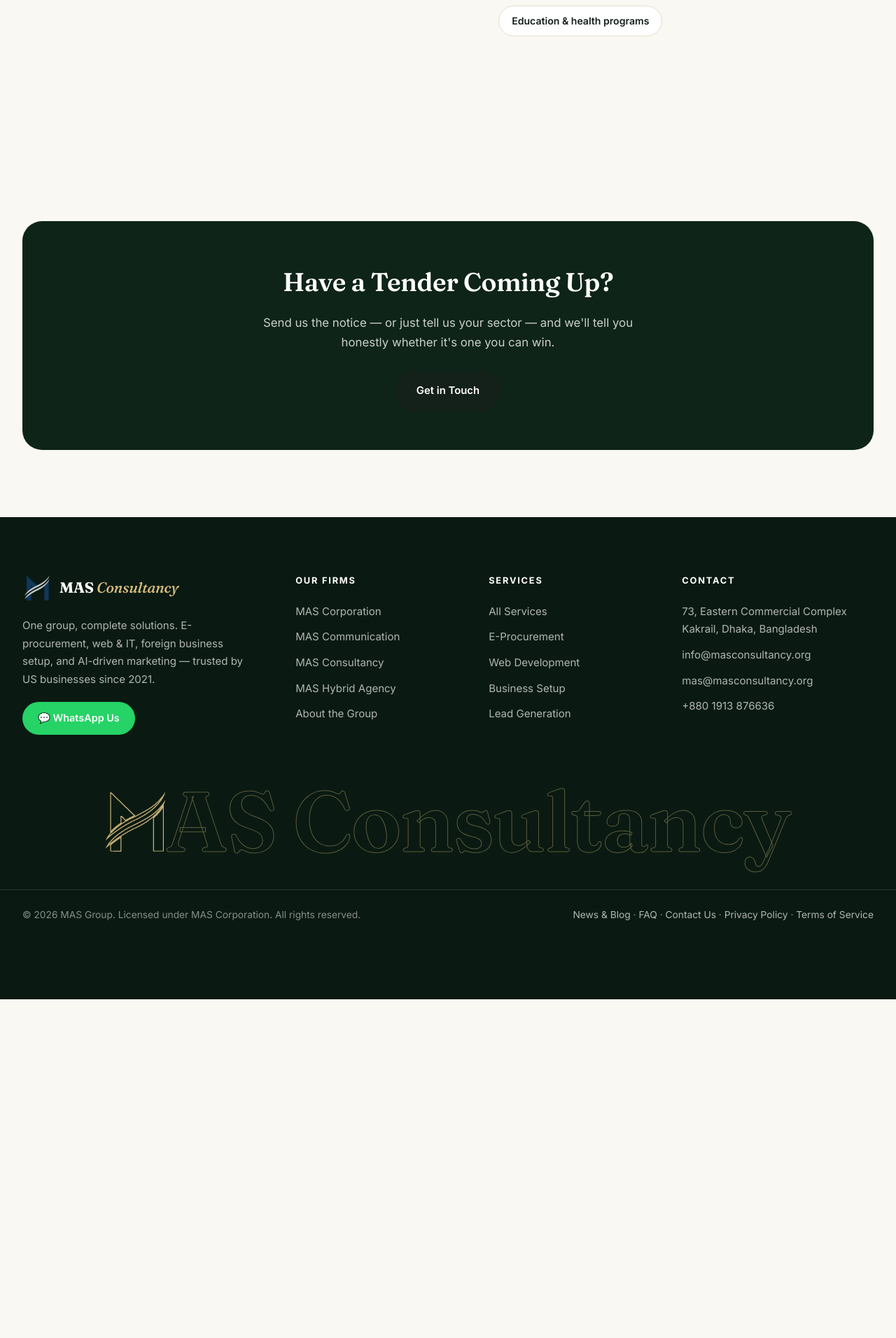
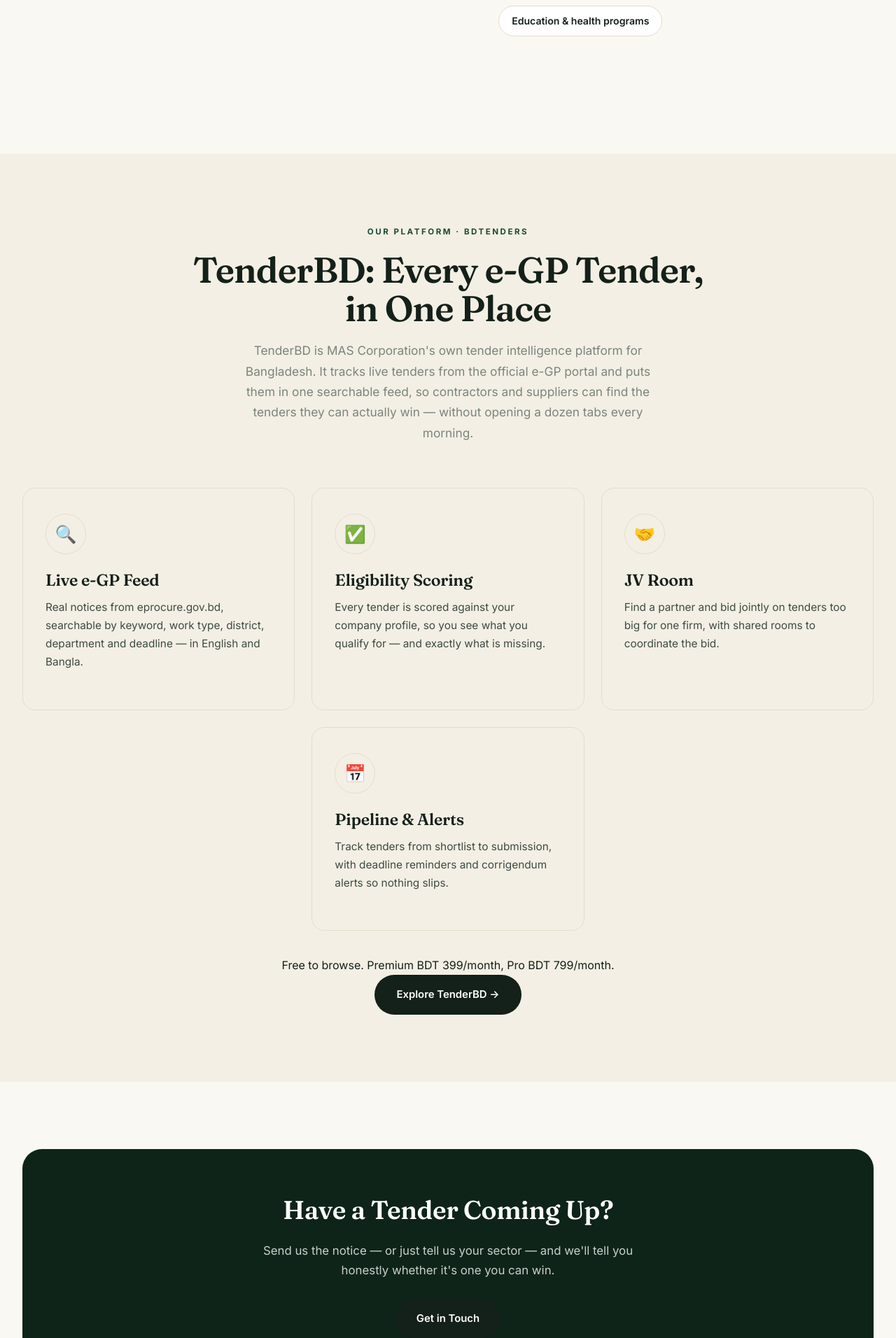
Before and after one commit to mashkursakib/mas-website, a PHP site: page /e-procurement.php in a window 1280 px wide. Shown: the part 2566-4478 px from the top of the page at 70% size. Before the commit the page ends 3994 px from the top, so only its background shows below. Run offline with PHP 8.4, Linux system fonts and the light colour scheme.

Commit message:
Add BDtenders dropdown on E-Procurement tab and TenderBD section

```diff
--- a/e-procurement.php
+++ b/e-procurement.php
@@ -112,6 +112,43 @@ site_header('e-procurement', true);
     </div>
   </section>
 
+  <!-- ============ TENDERBD ============ -->
+  <section class="section section-alt" id="bdtenders">
+    <div class="container">
+      <div class="section-head reveal">
+        <p class="eyebrow">Our Platform &middot; BDtenders</p>
+        <h2 class="section-title">TenderBD: Every e-GP Tender, in One Place</h2>
+        <p class="section-sub">TenderBD is MAS Corporation&apos;s own tender intelligence platform for Bangladesh. It tracks live tenders from the official e-GP portal and puts them in one searchable feed, so contractors and suppliers can find the tenders they can actually win — without opening a dozen tabs every morning.</p>
+      </div>
+      <div class="cards-grid">
+        <article class="card reveal">
+          <div class="card-icon" aria-hidden="true">🔍</div>
+          <h3>Live e-GP Feed</h3>
+          <p>Real notices from eprocure.gov.bd, searchable by keyword, work type, district, department and deadline — in English and Bangla.</p>
+        </article>
+        <article class="card reveal">
+          <div class="card-icon" aria-hidden="true">✅</div>
+          <h3>Eligibility Scoring</h3>
+          <p>Every tender is scored against your company profile, so you see what you qualify for — and exactly what is missing.</p>
+        </article>
+        <article class="card reveal">
+          <div class="card-icon" aria-hidden="true">🤝</div>
+          <h3>JV Room</h3>
+          <p>Find a partner and bid jointly on tenders too big for one firm, with shared rooms to coordinate the bid.</p>
+        </article>
+        <article class="card reveal">
+          <div class="card-icon" aria-hidden="true">📅</div>
+          <h3>Pipeline &amp; Alerts</h3>
+          <p>Track tenders from shortlist to submission, with deadline reminders and corrigendum alerts so nothing slips.</p>
+        </article>
+      </div>
+      <div class="center reveal" style="margin-top: 36px;">
+        <p>Free to browse. Premium BDT 399/month, Pro BDT 799/month.</p>
+        <a href="https://tender.masconsultancy.org/" class="btn btn-primary" target="_blank" rel="noopener">Explore TenderBD &rarr;</a>
+      </div>
+    </div>
+  </section>
+
 <?php
 cta_band(
     'Have a Tender Coming Up?',
--- a/includes/layout.php
+++ b/includes/layout.php
@@ -5,14 +5,18 @@
 
 require_once __DIR__ . '/functions.php';
 
-// Tab-bar navigation: key => [url, label]. Order is the tab order.
+// Tab-bar navigation: key => [url, label, children?]. Order is the tab order.
+// Children are [url, label, external?] and render as a dropdown under the tab.
 function nav_items(): array
 {
     return [
         'home'          => ['index.php', 'Home'],
         'about'         => ['about.php', 'About'],
         'services'      => ['services.php', 'Services'],
-        'e-procurement' => ['e-procurement.php', 'E-Procurement'],
+        'e-procurement' => ['e-procurement.php', 'E-Procurement', [
+            ['e-procurement.php', 'E-Procurement Services', false],
+            ['https://tender.masconsultancy.org/', 'BDtenders', true],
+        ]],
         'web-it'        => ['web-it.php', 'Web & IT'],
         'market-entry'  => ['market-entry.php', 'Market Entry'],
         'agency'        => ['agency.php', 'Agency'],
@@ -84,8 +88,21 @@ function site_header(string $active, bool $solid = false): void
       </a>
       <nav aria-label="Primary">
         <ul class="nav-links" id="navLinks">
-          <?php foreach (nav_items() as $key => [$url, $label]): ?>
+          <?php foreach (nav_items() as $key => $item): ?>
+          <?php [$url, $label] = $item; $children = $item[2] ?? []; ?>
+          <?php if ($children): ?>
+          <li class="has-dropdown">
+            <a href="<?php echo e($url); ?>"<?php echo $key === $active ? ' class="active" aria-current="page"' : ''; ?>><?php echo e($label); ?></a>
+            <button type="button" class="dropdown-toggle" aria-expanded="false" aria-haspopup="true" aria-label="<?php echo e($label); ?> submenu"></button>
+            <ul class="dropdown-menu">
+              <?php foreach ($children as [$curl, $clabel, $cext]): ?>
+              <li><a href="<?php echo e($curl); ?>"<?php echo $cext ? ' target="_blank" rel="noopener"' : ''; ?>><?php echo e($clabel); ?><?php echo $cext ? ' <span aria-hidden="true">&nearr;</span>' : ''; ?></a></li>
+              <?php endforeach; ?>
+            </ul>
+          </li>
+          <?php else: ?>
           <li><a href="<?php echo e($url); ?>"<?php echo $key === $active ? ' class="active" aria-current="page"' : ''; ?>><?php echo e($label); ?></a></li>
+          <?php endif; ?>
           <?php endforeach; ?>
           <li><a href="contact-us.php" class="nav-cta"<?php echo $active === 'contact' ? ' aria-current="page"' : ''; ?>>Get in Touch</a></li>
         </ul>
@@ -100,8 +117,12 @@ function site_header(string $active, bool $solid = false): void
   <div class="mobile-menu" id="mobileMenu" aria-hidden="true">
     <button class="mobile-close" id="mobileClose" aria-label="Close menu">&times;</button>
     <nav aria-label="Mobile">
-      <?php foreach (nav_items() as $key => [$url, $label]): ?>
+      <?php foreach (nav_items() as $key => $item): ?>
+      <?php [$url, $label] = $item; $children = $item[2] ?? []; ?>
       <a href="<?php echo e($url); ?>"><?php echo e($label); ?></a>
+      <?php foreach ($children as [$curl, $clabel, $cext]): ?>
+      <a href="<?php echo e($curl); ?>" class="mobile-sub"<?php echo $cext ? ' target="_blank" rel="noopener"' : ''; ?>><?php echo e($clabel); ?></a>
+      <?php endforeach; ?>
       <?php endforeach; ?>
       <a href="faq.php">FAQ</a>
       <a href="contact-us.php" class="mobile-cta">Get in Touch</a>
--- a/js/main.js
+++ b/js/main.js
@@ -61,6 +61,26 @@
   if (overlay) overlay.addEventListener('click', () => openMenu(false));
   $$('#mobileMenu a').forEach((a) => a.addEventListener('click', () => openMenu(false)));
   document.addEventListener('keydown', (e) => { if (e.key === 'Escape') openMenu(false); });
+
+  /* ---------- Nav dropdown (desktop) ---------- */
+  const dropdownToggles = $$('.dropdown-toggle');
+  dropdownToggles.forEach((btn) => {
+    btn.addEventListener('click', (e) => {
+      e.stopPropagation();
+      const item = btn.closest('.has-dropdown');
+      const isOpen = item.classList.toggle('open');
+      btn.setAttribute('aria-expanded', String(isOpen));
+    });
+  });
+  const closeDropdowns = () => {
+    $$('.has-dropdown.open').forEach((item) => {
+      item.classList.remove('open');
+      const btn = $('.dropdown-toggle', item);
+      if (btn) btn.setAttribute('aria-expanded', 'false');
+    });
+  };
+  document.addEventListener('click', (e) => { if (!e.target.closest('.has-dropdown')) closeDropdowns(); });
+  document.addEventListener('keydown', (e) => { if (e.key === 'Escape') closeDropdowns(); });
 
   /* ---------- Scroll reveal ---------- */
   const revealEls = $$('.reveal');
```
Also changed, not shown: css/style.css (+37 -0 lines).
